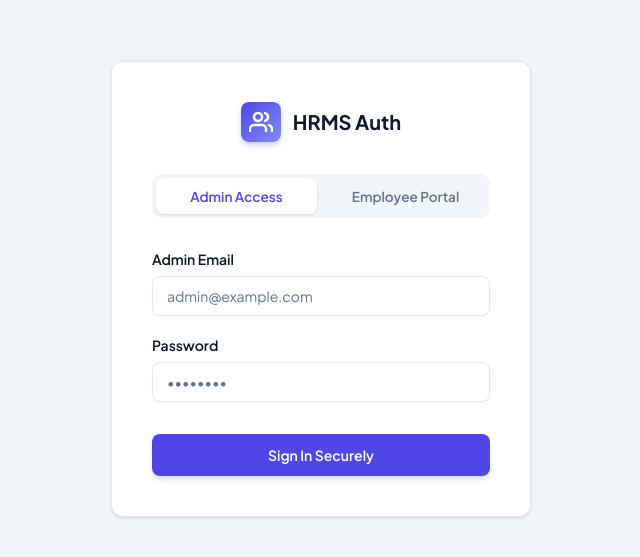
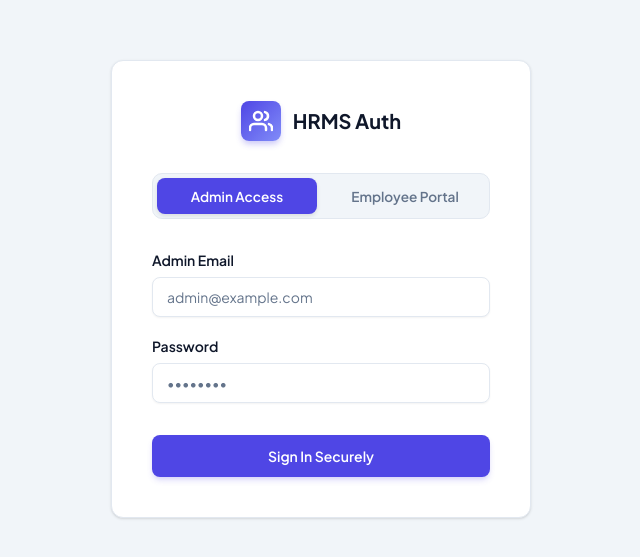
Before and after one commit to ashish842a/hrms, a Next.js app in the folder frontend/: page /login in a window 1280 px wide. Shown: the part 111-668 px from the top of the page, without its empty margins (319-959 px from the left). Built offline with nearby package versions, Linux system fonts and the light colour scheme; no server answers.

Commit message:
style: Fixed login page tab visibility in dark mode

```diff
--- a/frontend/src/app/login/page.tsx
+++ b/frontend/src/app/login/page.tsx
@@ -61,15 +61,15 @@ export default function LoginPage() {
                     </div>
                 </div>
 
-                <div style={{ display: 'flex', gap: '0.5rem', marginBottom: '2rem', background: '#f1f5f9', padding: '0.25rem', borderRadius: '10px' }}>
+                <div style={{ display: 'flex', gap: '0.5rem', marginBottom: '2rem', background: 'var(--bg-color)', padding: '0.25rem', borderRadius: '10px', border: '1px solid var(--border-color)' }}>
                     <button
                         type="button"
                         onClick={() => { setActiveTab("admin"); setError(null); }}
                         style={{
                             flex: 1, padding: '0.6rem', border: 'none', borderRadius: '8px', fontWeight: 600, fontSize: '0.85rem', cursor: 'pointer', transition: 'all 0.2s',
-                            background: activeTab === "admin" ? 'white' : 'transparent',
-                            color: activeTab === "admin" ? 'var(--primary)' : '#64748b',
-                            boxShadow: activeTab === "admin" ? '0 1px 3px rgba(0,0,0,0.1)' : 'none'
+                            background: activeTab === "admin" ? 'var(--primary)' : 'transparent',
+                            color: activeTab === "admin" ? 'white' : 'var(--text-muted)',
+                            boxShadow: activeTab === "admin" ? '0 2px 4px rgba(0,0,0,0.1)' : 'none'
                         }}
                     >
                         Admin Access
@@ -79,9 +79,9 @@ export default function LoginPage() {
                         onClick={() => { setActiveTab("employee"); setError(null); }}
                         style={{
                             flex: 1, padding: '0.6rem', border: 'none', borderRadius: '8px', fontWeight: 600, fontSize: '0.85rem', cursor: 'pointer', transition: 'all 0.2s',
-                            background: activeTab === "employee" ? 'white' : 'transparent',
-                            color: activeTab === "employee" ? 'var(--primary)' : '#64748b',
-                            boxShadow: activeTab === "employee" ? '0 1px 3px rgba(0,0,0,0.1)' : 'none'
+                            background: activeTab === "employee" ? 'var(--primary)' : 'transparent',
+                            color: activeTab === "employee" ? 'white' : 'var(--text-muted)',
+                            boxShadow: activeTab === "employee" ? '0 2px 4px rgba(0,0,0,0.1)' : 'none'
                         }}
                     >
                         Employee Portal
```
